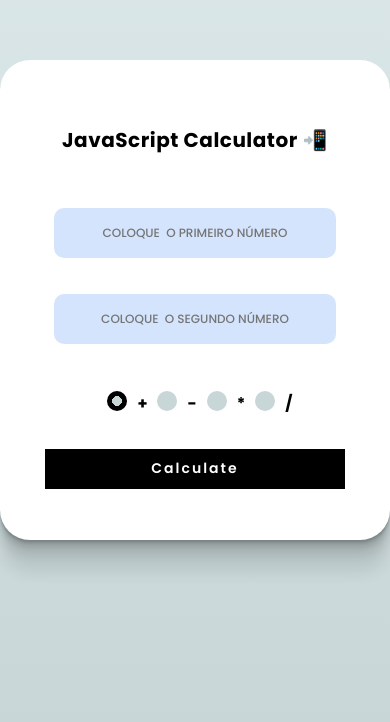
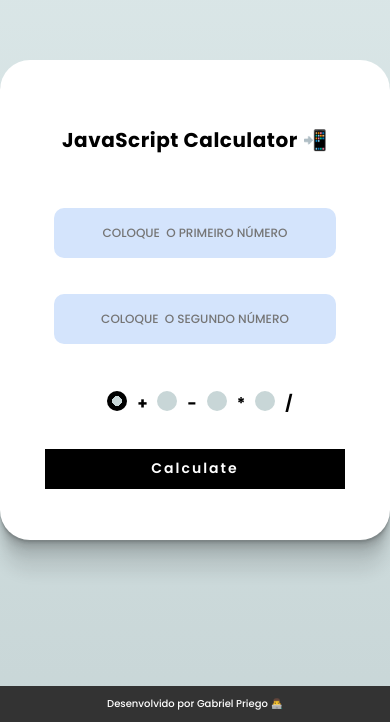
Before and after one commit to gabrielpriegoo/calculatorfirst-1, a plain HTML site: page index.html in a window 390 px wide. Shown: the part 122-844 px from the top of the page. Drawn offline with Linux system fonts and the light colour scheme.

Commit message:
responsive

```diff
--- a/index.html
+++ b/index.html
@@ -54,16 +54,10 @@
 
     </div>
 
-    <footer></footer>
-
     <script src="script.js"></script>
 
 </body>
+
+<footer> Desenvolvido por Gabriel Priego 👨‍💻</footer>
+
 </html>
-
-<!-- <div id="equacao">
-    <input checked id="box1" name="sign-area" value="add" type="radio"><b>+</b>
-    <input id="box1" name="sign-area" value="add" type="radio"><b>-</b>
-    <input id="box1" name="sign-area" value="add" type="radio"><b>*</b>
-    <input id="box1" name="sign-area" value="add" type="radio"><b>/</b>
-</div> -->
--- a/style.css
+++ b/style.css
@@ -162,7 +162,32 @@ input [type="text"] {
 .button-36:hover {
   box-shadow: rgba(80, 63, 205, 0.5) 0 1px 30px;
   transition-duration: .1s;
+  background-color: orangered;
+  color: black;
 }
+
+footer {
+	position: fixed;
+	font-size: 10px;
+	bottom: 0;
+	left: 0;
+	right: 0;
+	background-color: #333;
+	color: #fff;
+	text-align: center;
+	padding: 10px;
+  }
+
+
+@media only screen and (max-width: 360px) {
+	#container {
+	   width: 80%;
+	}
+
+	.button-36 {
+	   width: 50%;
+	}
+ }
 
 @media (min-width: 768px) {
   .button-36 {
```
